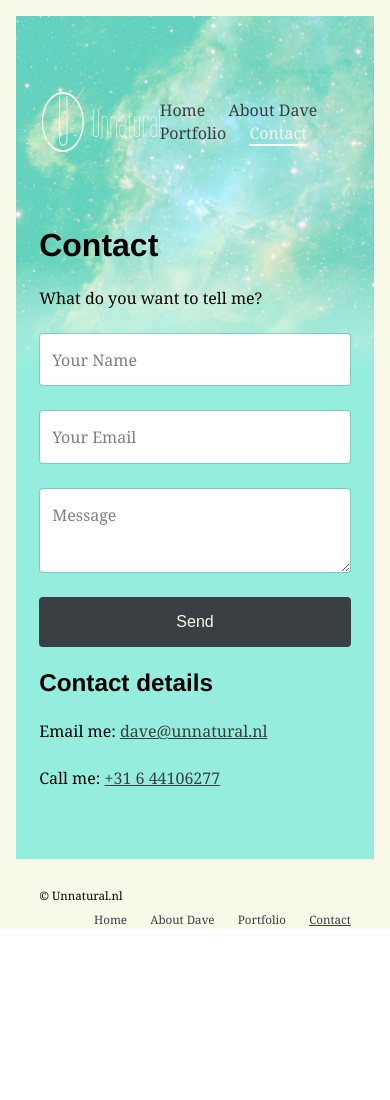
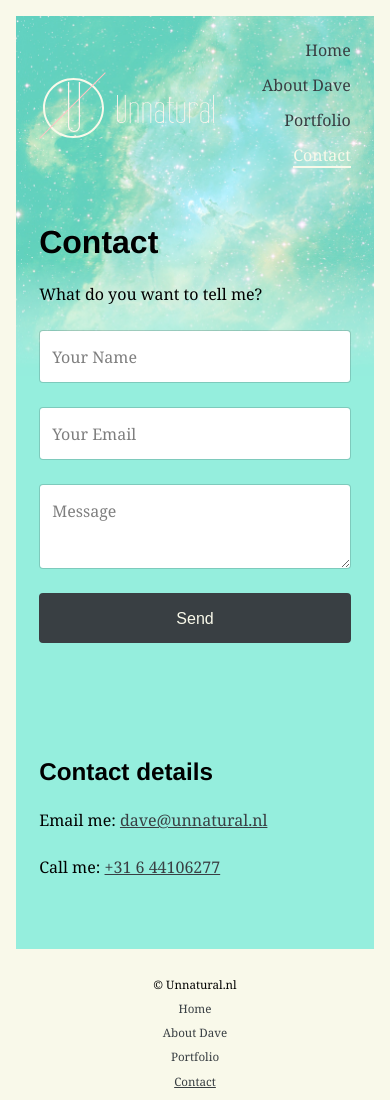
Before and after one commit to h00x/portfolio-website, a Gatsby site: page /contact in a window 390 px wide. Before the commit the page ends 931 px from the top, so only its background shows below. Built offline with nearby package versions, Linux system fonts and the light colour scheme; Gatsby itself is replaced by a stand-in of ours; some packages are replaced by stand-ins of ours; what typography-theme-lawton would draw is missing.

Commit message:
Added favicons and made the menu and footer responsive

```diff
--- a/gatsby-config.js
+++ b/gatsby-config.js
@@ -70,6 +70,38 @@ module.exports = {
         path: `${__dirname}/src/images`,
       },
     },
+    {
+      resolve: `gatsby-plugin-favicon`,
+      options: {
+        logo: "./src/images/favicon.png",
+
+        appName: "Unnatural",
+        appDescription: "Portfolio website of Dave Hoeks",
+        developerName: "Dave Hoeks",
+        developerURL: "http://www.unnatural.nl",
+        dir: 'auto',
+        lang: 'en-US',
+        background: '#95eedd',
+        theme_color: '#95eedd',
+        display: 'standalone',
+        orientation: 'any',
+        start_url: '/',
+        version: '1.0',
+
+        icons: {
+          android: true,
+          appleIcon: true,
+          appleStartup: true,
+          coast: false,
+          favicons: true,
+          firefox: true,
+          opengraph: false,
+          twitter: false,
+          yandex: false,
+          windows: false
+        }
+      }
+    },
     'gatsby-plugin-offline',
   ],
 }
--- a/package.json
+++ b/package.json
@@ -9,6 +9,7 @@
     "gatsby": "^2.0.0-rc.7",
     "gatsby-image": "^2.0.0-rc.1",
     "gatsby-plugin-emotion": "^2.0.0-rc.1",
+    "gatsby-plugin-favicon": "^3.1.4",
     "gatsby-plugin-manifest": "^2.0.2-rc.1",
     "gatsby-plugin-offline": "^2.0.0-rc.2",
     "gatsby-plugin-react-helmet": "^3.0.0-rc.1",
--- a/src/components/container.js
+++ b/src/components/container.js
@@ -2,21 +2,25 @@ import React from 'react'
 import BgImage from '../images/stars-bg.jpg'
 import './container.css'
 import { rhythm } from '../utils/typography'
+import { css } from "react-emotion";
 
 const Container = ({ children, colors }) => (
   <div
-    style={{
-      backgroundImage: `url(${BgImage})`,
-      backgroundRepeat: `no-repeat`,
-      backgroundSize: `100% auto`,
-      backgroundColor: colors.lightGreen,
-      minHeight: `100%`,
-      borderTop: `1rem solid ${colors.creme}`,
-      borderRight: `1rem solid ${colors.creme}`,
-      borderLeft: `1rem solid ${colors.creme}`,
-      position: `relative`,
-      paddingBottom: rhythm(3),
-    }}
+    className={css`
+      background-image: url(${BgImage});
+      background-repeat: no-repeat;
+      background-size: 100% auto;
+      background-color: ${colors.lightGreen};
+      min-height: 100%;
+      border-top: 1rem solid ${colors.creme};
+      border-right: 1rem solid ${colors.creme};
+      border-left: 1rem solid ${colors.creme};
+      position: relative;
+      padding-bottom: ${rhythm(3)}
+      @media (max-width: 1040px) {
+        padding-bottom: 0;
+      }
+    `}
   >
     {children}
   </div>
--- a/src/components/footer.js
+++ b/src/components/footer.js
@@ -7,11 +7,11 @@ const Footer = ({ pages, colors }) => (
     <footer className={css`
       background-color: ${colors.creme};
       width: 100%;
-      height: ${rhythm(3)};
-      position:absolute;
+      position: absolute;
       bottom:0;
       @media (max-width: 1040px) {
         padding: 0 ${rhythm(1)};
+        position: relative;
       }
     `}>
       <div className={css`
@@ -19,6 +19,9 @@ const Footer = ({ pages, colors }) => (
         max-width: 960px;
         padding-top: ${rhythm(1)};
         padding-bottom: ${rhythm(1)};
+        @media (max-width: 768px) {
+          text-align: center;
+        }
       `}>
         <p className={css`
           margin: 0;
@@ -28,23 +31,31 @@ const Footer = ({ pages, colors }) => (
           &copy; Unnatural.nl
         </p>
         <ul
-          style={{
-            listStyle: 'none',
-            margin: '0',
-            display: 'inline-block',
-            float: 'right'
-          }}
+          className={css`
+            list-style: none;
+            margin: 0;
+            display: inline-block;
+            float: right;
+            @media (max-width: 768px) {
+              display: block;
+              float: none;
+            }
+          `}
         >
           {Object.keys(pages).map((item, index) => {
             let page = pages[item]
             return (
               <li
                 key={index}
-                style={{
-                  display: 'inline-block',
-                  margin: '0',
-                  marginLeft: rhythm(1),
-                }}
+                className={css`
+                  display: inline-block;
+                  margin: 0;
+                  margin-left: ${rhythm(1)};
+                  @media (max-width: 768px) {
+                    display: block;
+                    margin-left: 0;
+                  }
+                `}
               >
                 <Link
                   to={page.url}
--- a/src/components/header.js
+++ b/src/components/header.js
@@ -1,24 +1,23 @@
 import React from 'react'
 import { Link } from 'gatsby'
 import { rhythm } from '../utils/typography'
-import { css } from "react-emotion";
+import { css } from 'react-emotion'
 
 import logoImg from '../images/unnatural-logo.svg'
 
 const Header = ({ pages, colors, sticky }) => (
   <nav
-    style={{
-      margin: '0 auto',
-      maxWidth: 960,
-      paddingTop: rhythm(3),
-      paddingBottom: rhythm(1),
-      display: 'flex',
-      alignItems: 'center',
-    }}
     className={css`
+      margin: 0 auto;
+      max-width: 960px;
+      padding-top: ${rhythm(3)};
+      padding-bottom: ${rhythm(1)};
+      display: flex;
+      align-items: center;
       @media (max-width: 1040px) {
-        padding: ${rhythm(1)};
-      }`}
+        padding: ${rhythm(1)} ${rhythm(1)} 0 ${rhythm(1)};
+      }
+    `}
   >
     <Link
       to="/"
@@ -33,26 +32,50 @@ const Header = ({ pages, colors, sticky }) => (
         alt="Unnatural logo"
         width="175"
         height="67"
-        style={{ margin: 0, marginRight: rhythm(2), display: 'inline-block' }}
+        className={css`
+          margin: 0;
+          margin-right: ${rhythm(2)};
+          display: inline-block;
+          width: 175px;
+          height: 67px;
+          max-width: none;
+          @media (max-width: 768px) {
+            margin-right: ${rhythm(1)};
+          }
+          @media (max-width: 370px) {
+            width: 100%;
+            height: 100%;
+          }
+        `}
       />
     </Link>
     <ul
-      style={{
-        listStyle: 'none',
-        margin: '0',
-        display: 'inline-block',
-      }}
+      className={css`
+        list-style: none;
+        margin: 0;
+        display: inline-block;
+        @media (max-width: 768px) {
+          text-align: right;
+          margin-left: auto;
+        }
+      `}
     >
       {Object.keys(pages).map((item, index) => {
         let page = pages[item]
         return (
           <li
             key={index}
-            style={{
-              display: 'inline-block',
-              margin: '0',
-              marginRight: rhythm(1),
-            }}
+            className={css`
+              margin: 0;
+              display: inline-block;
+              margin-right: ${rhythm(1)};
+              @media (max-width: 768px) {
+                display: block;
+                margin-bottom: ${rhythm(0.5)};
+                margin-right: 0;
+
+              }
+            `}
           >
             <Link
               to={page.url}
--- a/src/components/portfolio-list.js
+++ b/src/components/portfolio-list.js
@@ -6,13 +6,14 @@ import { css } from 'react-emotion'
 
 export const PortfolioList = ({ obj, three, colors }) => {
   let imgList = obj.map((item, index) => {
-    let link = `/${item.node.slug}/`
+    let link = `/${item.node.slug}/`;
     return (
       <Link to={link} key={index} style={{overflow: 'hidden'}} className={css`&:hover .titlePort {opacity: 1 !important; transition: opacity 0.3s ease-in-out;}`}>
         <div style={{position: 'absolute', zIndex: '2', padding: rhythm(1), backgroundColor: 'rgb(149, 238, 221, 0.5)', color: colors.darkGrey, opacity: '0' }} className="titlePort" >{item.node.title}</div>
         <Img
           key={index}
           sizes={item.node.acf.featured_image.localFile.childImageSharp.sizes}
+          alt={item.node.title}
         />
 
       </Link>
--- a/src/pages/about-dave.js
+++ b/src/pages/about-dave.js
@@ -14,7 +14,9 @@ const AboutMePage = ({ data }) => (
       pages={data.site.siteMetadata.pages}
       colors={data.site.siteMetadata.colors}
     >
-      <h1>{data.site.siteMetadata.pages.aboutDave.name}</h1>
+      <h1 className={css`
+          margin-bottom: 0;
+        `}>{data.site.siteMetadata.pages.aboutDave.name}</h1>
       <div
         className={css`
           width: 70%;
--- a/src/pages/contact.js
+++ b/src/pages/contact.js
@@ -119,6 +119,7 @@ const ContactPage = ({ data }) => (
           float: left;
           @media (max-width: 1040px) {
             width: 100%;
+            margin-top: ${rhythm(4)}
           }
         `}
       >
--- a/src/pages/portfolio.js
+++ b/src/pages/portfolio.js
@@ -13,9 +13,9 @@ const PortfolioPage = ({ data }) => (
       pages={data.site.siteMetadata.pages}
       colors={data.site.siteMetadata.colors}
     >
-      <div style={{textAlign: "center"}}>
+      <div>
         <h1>{data.site.siteMetadata.pages.portfolio.name}</h1>
-        <p style={{ marginTop: rhythm(1), marginBottom: rhythm(2)  }}>Beautifull pictures</p>
+        <p style={{ marginTop: rhythm(1), marginBottom: rhythm(2) }}>Here is a selection of my most beautifull work.</p>
       </div>
       <PortfolioList obj={data.portfolioItems.edges} three={false} colors={data.site.siteMetadata.colors} />
       <BottomCTA
```
Also changed, not shown: src/pages/index.js (+5 -6 lines), src/templates/portfolio-template.js (+5 -3 lines), src/images/favicon.png (added), 1 other file.
